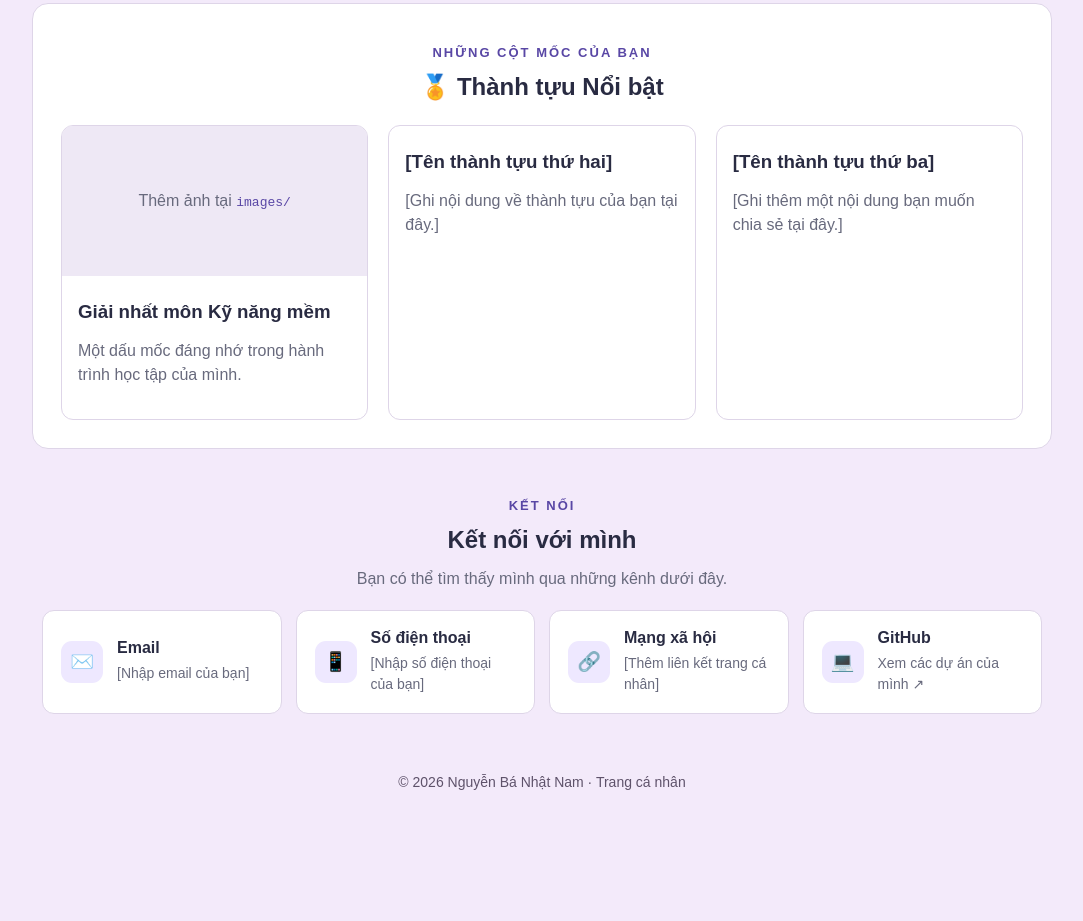
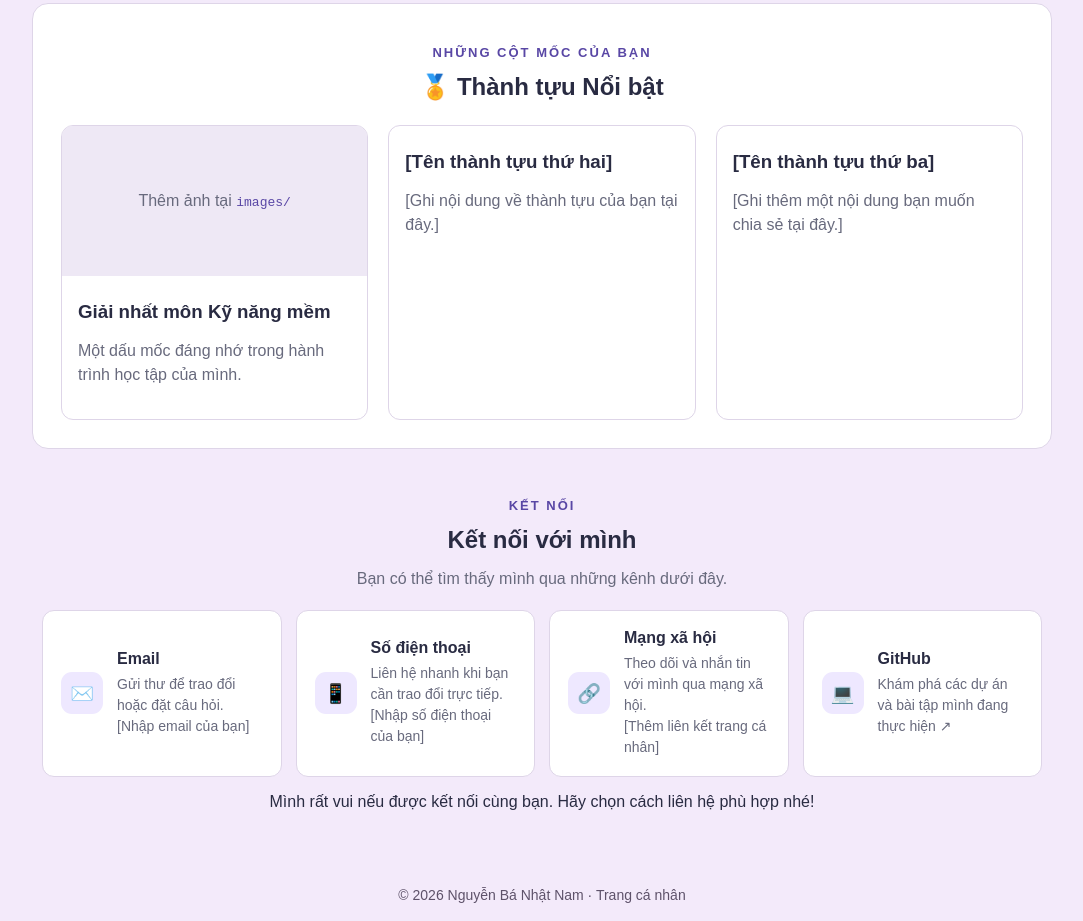
Before and after one commit to NhatNam-5/BaiTapLon_K20-02_Ki1, a plain HTML site: page index.html in a window 1280 px wide. Shown: the part 1018-1939 px from the top of the page, without its empty margins (98-1181 px from the left). Before the commit the page ends 1826 px from the top, so only its background shows below. Drawn offline with Linux system fonts and the light colour scheme.

Commit message:
Add contact section descriptions

```diff
--- a/index.html
+++ b/index.html
@@ -97,21 +97,22 @@
       <div class="contact-grid">
         <article class="contact-item">
           <span class="contact-icon" aria-hidden="true">✉️</span>
-          <div><h3>Email</h3><p>[Nhập email của bạn]</p></div>
+          <div><h3>Email</h3><p>Gửi thư để trao đổi hoặc đặt câu hỏi.</p><p class="contact-placeholder">[Nhập email của bạn]</p></div>
         </article>
         <article class="contact-item">
           <span class="contact-icon" aria-hidden="true">📱</span>
-          <div><h3>Số điện thoại</h3><p>[Nhập số điện thoại của bạn]</p></div>
+          <div><h3>Số điện thoại</h3><p>Liên hệ nhanh khi bạn cần trao đổi trực tiếp.</p><p class="contact-placeholder">[Nhập số điện thoại của bạn]</p></div>
         </article>
         <article class="contact-item">
           <span class="contact-icon" aria-hidden="true">🔗</span>
-          <div><h3>Mạng xã hội</h3><p>[Thêm liên kết trang cá nhân]</p></div>
+          <div><h3>Mạng xã hội</h3><p>Theo dõi và nhắn tin với mình qua mạng xã hội.</p><p class="contact-placeholder">[Thêm liên kết trang cá nhân]</p></div>
         </article>
         <a class="contact-item contact-link" href="https://github.com/NhatNam-5">
           <span class="contact-icon" aria-hidden="true">💻</span>
-          <div><h3>GitHub</h3><p>Xem các dự án của mình ↗</p></div>
+          <div><h3>GitHub</h3><p>Khám phá các dự án và bài tập mình đang thực hiện ↗</p></div>
         </a>
       </div>
+      <p class="contact-note">Mình rất vui nếu được kết nối cùng bạn. Hãy chọn cách liên hệ phù hợp nhé!</p>
     </section>
   </main>
   <footer>© 2026 Nguyễn Bá Nhật Nam · Trang cá nhân</footer>
```
